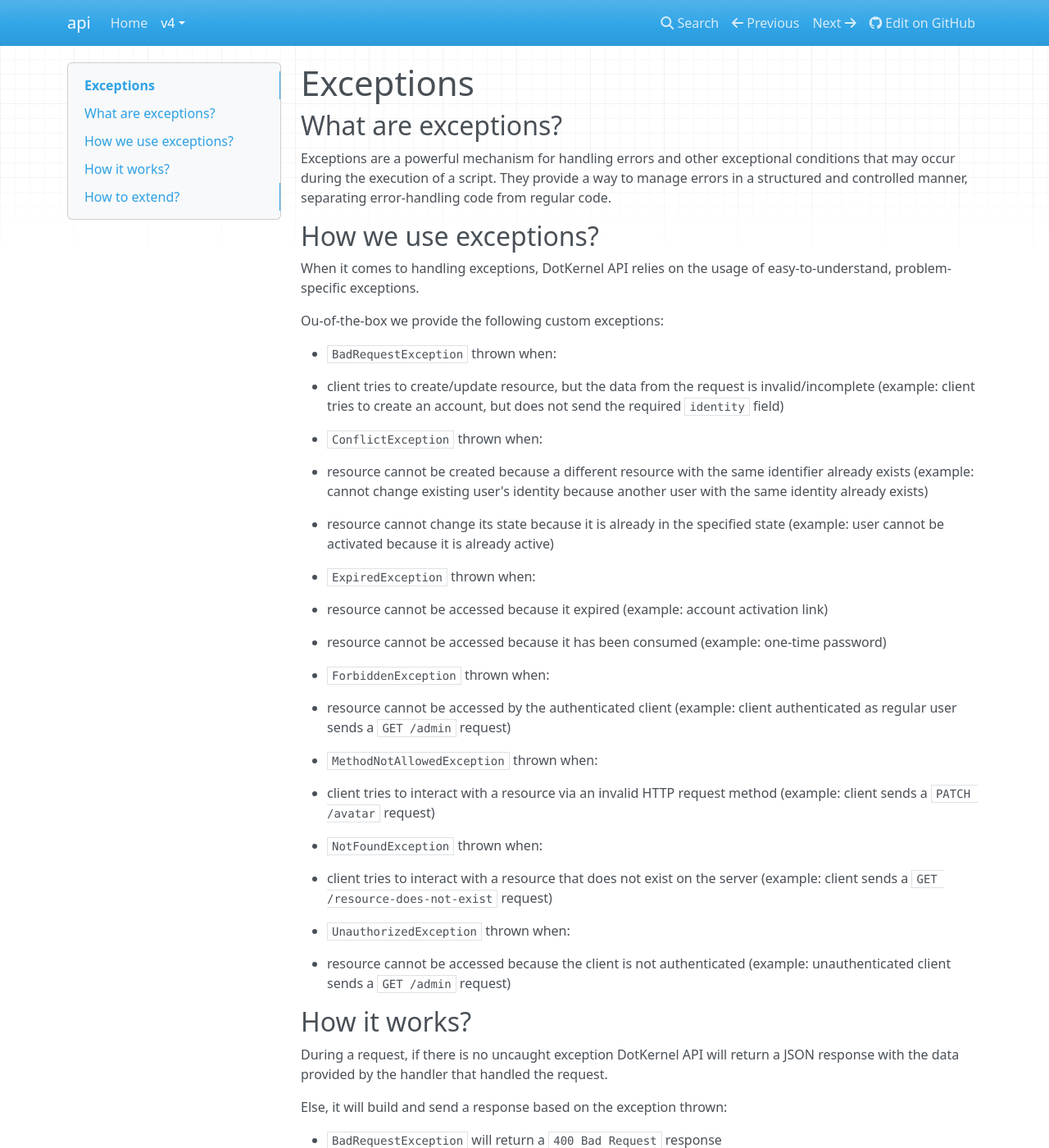
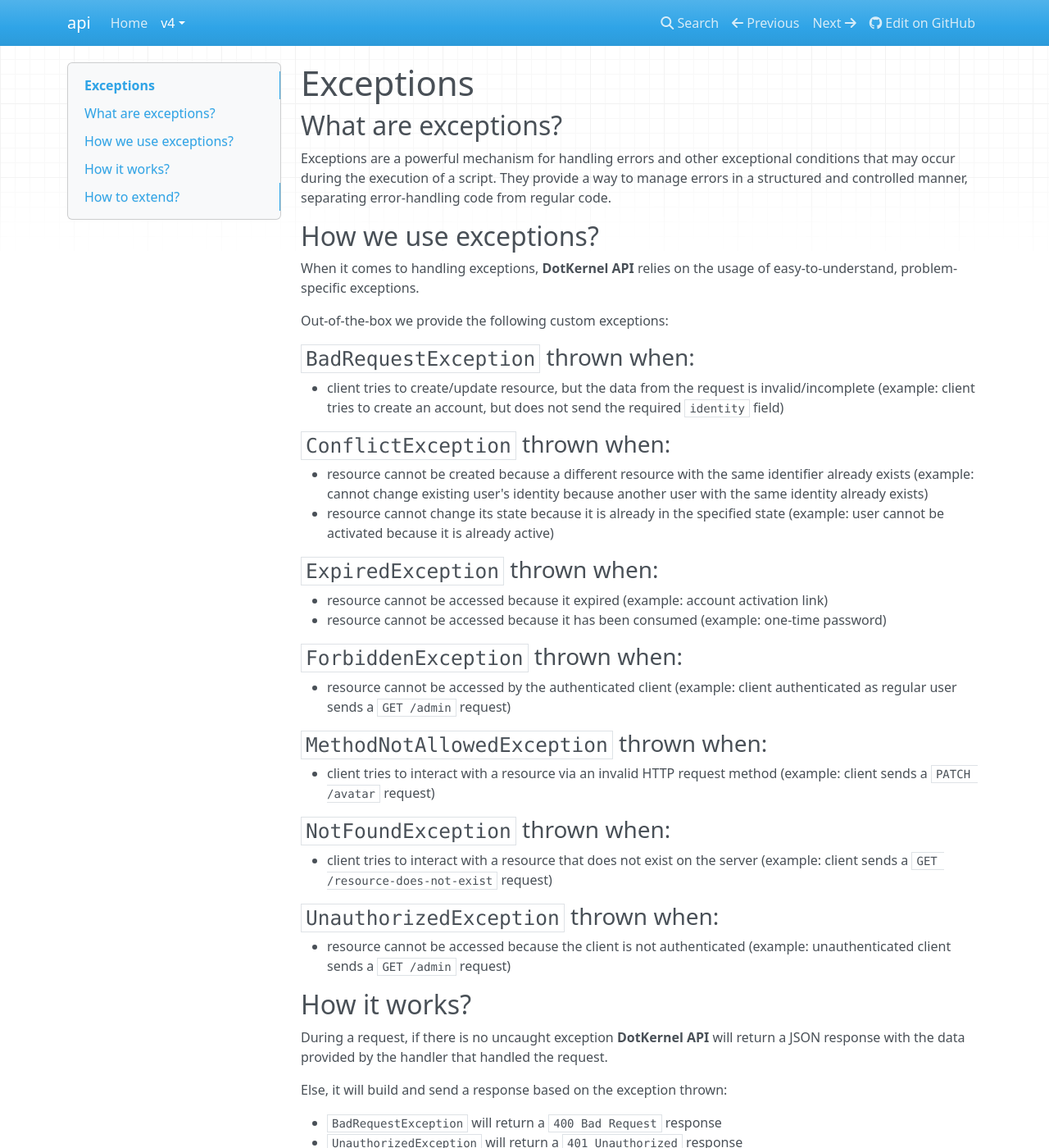
Before and after one commit to dotkernel/api-documentation, an MkDocs documentation site: the page built from docs/book/v4/core-features/exceptions.md, in a window 1280 px wide and 1400 px high. Shown: the whole window at 82% size. Built offline with MkDocs 1.6.1, drawn with Linux system fonts in a browser that asks for light colours; nearby versions of some CDN libraries; some of the changed lines change nothing that is shown.

Commit message:
Update exceptions.md

```diff
--- a/docs/book/v4/core-features/exceptions.md
+++ b/docs/book/v4/core-features/exceptions.md
@@ -7,43 +7,43 @@ They provide a way to manage errors in a structured and controlled manner, separ
 
 ## How we use exceptions?
 
-When it comes to handling exceptions, DotKernel API relies on the usage of easy-to-understand, problem-specific exceptions.
+When it comes to handling exceptions, **DotKernel API** relies on the usage of easy-to-understand, problem-specific exceptions.
 
-Ou-of-the-box we provide the following custom exceptions:
+Out-of-the-box we provide the following custom exceptions:
 
-* `BadRequestException` thrown when:
+### `BadRequestException` thrown when:
 
-  1. client tries to create/update resource, but the data from the request is invalid/incomplete (example: client tries to create an account, but does not send the required `identity` field)
+* client tries to create/update resource, but the data from the request is invalid/incomplete (example: client tries to create an account, but does not send the required `identity` field)
 
-* `ConflictException` thrown when:
+### `ConflictException` thrown when:
 
-  1. resource cannot be created because a different resource with the same identifier already exists (example: cannot change existing user's identity because another user with the same identity already exists)
-  2. resource cannot change its state because it is already in the specified state (example: user cannot be activated because it is already active)
+* resource cannot be created because a different resource with the same identifier already exists (example: cannot change existing user's identity because another user with the same identity already exists)
+* resource cannot change its state because it is already in the specified state (example: user cannot be activated because it is already active)
 
-* `ExpiredException` thrown when:
+### `ExpiredException` thrown when:
 
-  1. resource cannot be accessed because it expired (example: account activation link)
-  2. resource cannot be accessed because it has been consumed (example: one-time password)
+* resource cannot be accessed because it expired (example: account activation link)
+* resource cannot be accessed because it has been consumed (example: one-time password)
 
-* `ForbiddenException` thrown when:
+### `ForbiddenException` thrown when:
 
-  1. resource cannot be accessed by the authenticated client (example: client authenticated as regular user sends a `GET /admin` request)
+* resource cannot be accessed by the authenticated client (example: client authenticated as regular user sends a `GET /admin` request)
 
-* `MethodNotAllowedException` thrown when:
+### `MethodNotAllowedException` thrown when:
 
-  1. client tries to interact with a resource via an invalid HTTP request method (example: client sends a `PATCH /avatar` request)
+* client tries to interact with a resource via an invalid HTTP request method (example: client sends a `PATCH /avatar` request)
 
-* `NotFoundException` thrown when:
+### `NotFoundException` thrown when:
 
-  1. client tries to interact with a resource that does not exist on the server (example: client sends a `GET /resource-does-not-exist` request)
+* client tries to interact with a resource that does not exist on the server (example: client sends a `GET /resource-does-not-exist` request)
 
-* `UnauthorizedException` thrown when:
+### `UnauthorizedException` thrown when:
 
-  1. resource cannot be accessed because the client is not authenticated (example: unauthenticated client sends a `GET /admin` request)
+* resource cannot be accessed because the client is not authenticated (example: unauthenticated client sends a `GET /admin` request)
 
 ## How it works?
 
-During a request, if there is no uncaught exception DotKernel API will return a JSON response with the data provided by the handler that handled the request.
+During a request, if there is no uncaught exception **DotKernel API** will return a JSON response with the data provided by the handler that handled the request.
 
 Else, it will build and send a response based on the exception thrown:
 
```
